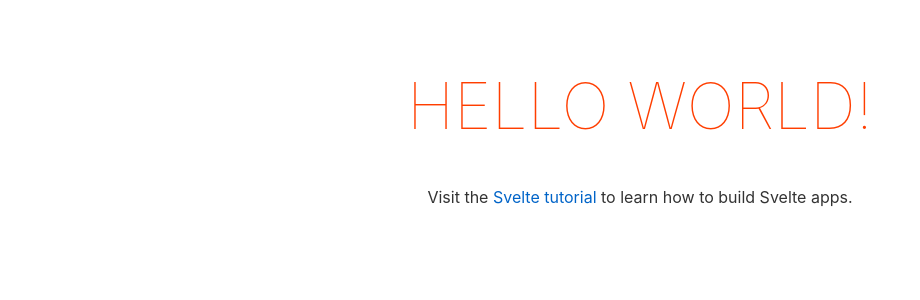
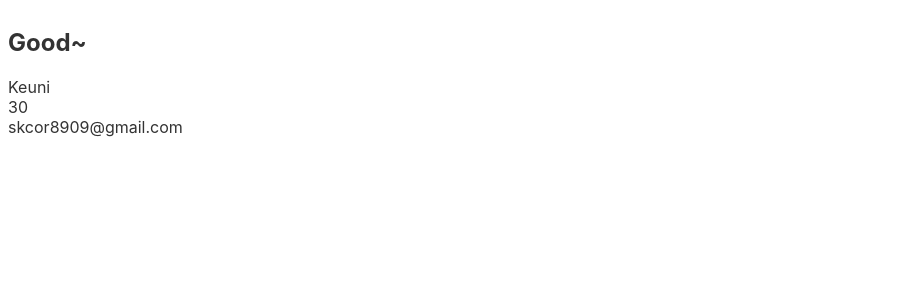
Before and after one commit to HongKeunAhn/Svelte, a Svelte app: page / in a window 1280 px wide. Shown: the top 300 px of the page, without its empty margins (0-920 px from the left). Built offline with nearby package versions, Linux system fonts and the light colour scheme.

Commit message:
컴포넌트 기본 개념

```diff
--- a/src/App.svelte
+++ b/src/App.svelte
@@ -1,30 +1,13 @@
 <script>
-	export let name;
+	import { onMount } from 'svelte';
+	import Keuni from './Keuni.svelte';
+
+	let keuni;
+
+	onMount(() => {
+		console.log(keuni);
+		console.log(keuni.title);
+	})
 </script>
 
-<main>
-	<h1>Hello {name}!</h1>
-	<p>Visit the <a href="https://svelte.dev/tutorial">Svelte tutorial</a> to learn how to build Svelte apps.</p>
-</main>
-
-<style>
-	main {
-		text-align: center;
-		padding: 1em;
-		max-width: 240px;
-		margin: 0 auto;
-	}
-
-	h1 {
-		color: #ff3e00;
-		text-transform: uppercase;
-		font-size: 4em;
-		font-weight: 100;
-	}
-
-	@media (min-width: 640px) {
-		main {
-			max-width: none;
-		}
-	}
-</style>
+<Keuni title='Good~' bind:this={keuni}/>
--- /dev/null
+++ b/src/Keuni.svelte
@@ -0,0 +1,12 @@
+<script>
+    export let title = 'Hello';
+
+    let name = 'Keuni';
+    let age = 30;
+    let email = 'skcor8909@gmail.com';
+</script>
+
+<h2>{title}</h2>
+<div>{name}</div>
+<div>{age}</div>
+<div>{email}</div>
```
